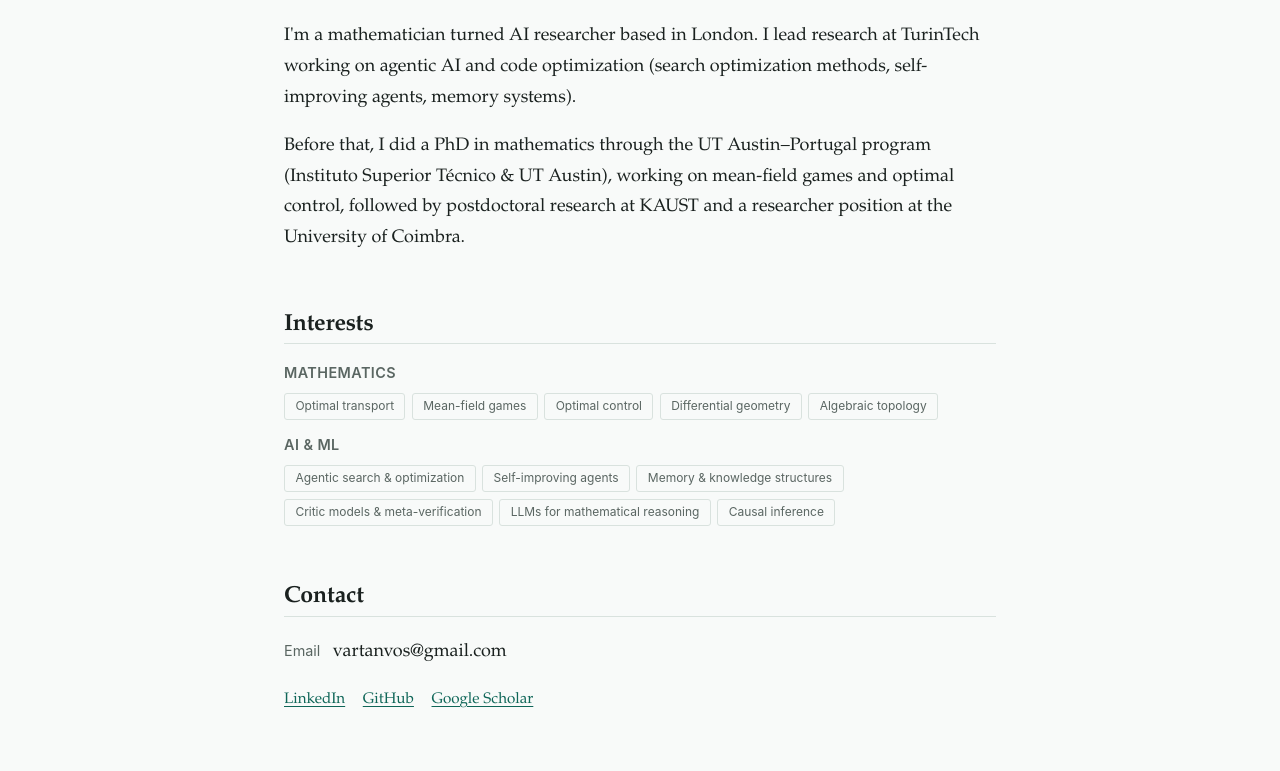
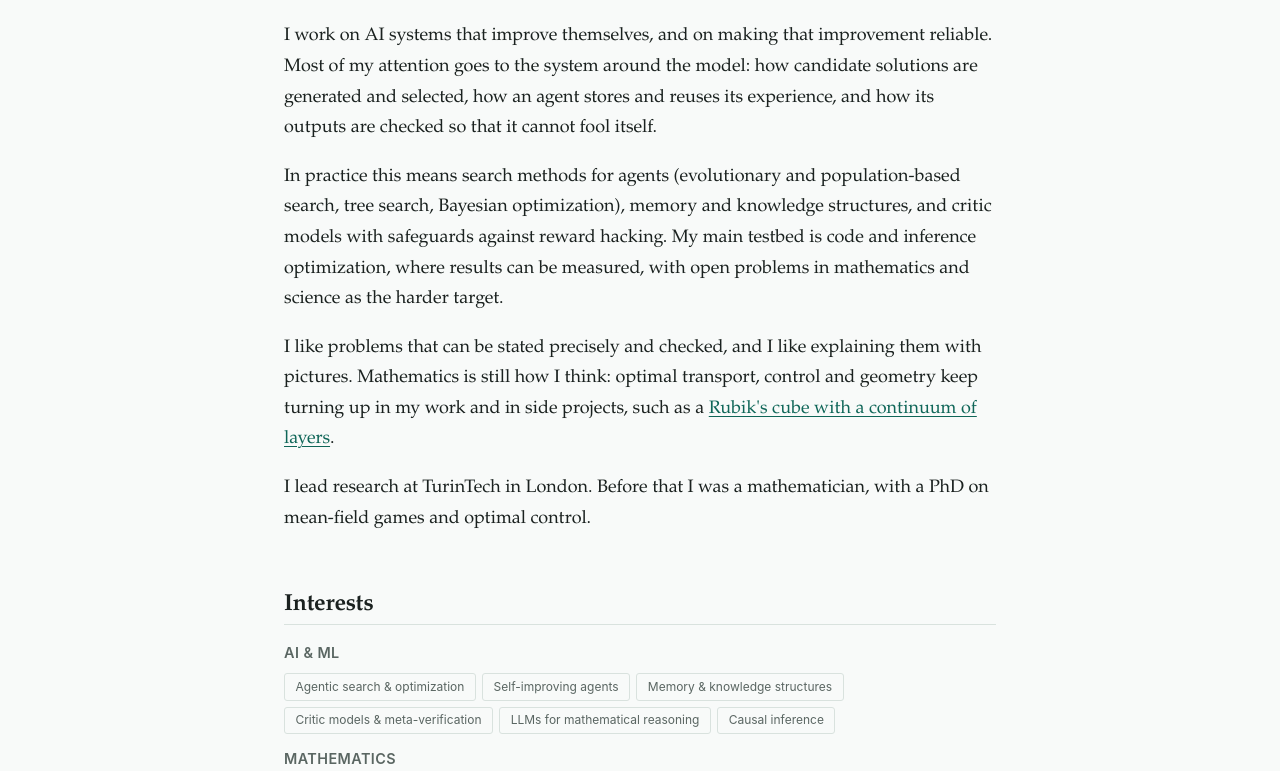
Before and after one commit to VardanVoskanyan/VardanVoskanyan.github.io, a plain HTML site: page index.html in a window 1280 px wide. Shown: the part 275-1046 px from the top of the page. Drawn offline with Linux system fonts and the light colour scheme.

Commit message:
docs(home): rewrite bio around current research interests

```diff
--- a/index.html
+++ b/index.html
@@ -24,35 +24,40 @@
         <div class="avatar" aria-hidden="true">VV</div>
         <div class="hero-text">
           <h1>Vardan Voskanyan</h1>
-          <p class="tagline">Mathematician &rarr; AI researcher, London</p>
+          <p class="tagline">Research on self-improving AI systems, London</p>
         </div>
       </div>
 
       <p>
-        I'm a mathematician turned AI researcher based in London. I lead research
-        at TurinTech working on agentic AI and code optimization (search
-        optimization methods, self-improving agents, memory systems).
+        I work on AI systems that improve themselves, and on making that
+        improvement reliable. Most of my attention goes to the system around
+        the model: how candidate solutions are generated and selected, how an
+        agent stores and reuses its experience, and how its outputs are checked
+        so that it cannot fool itself.
       </p>
       <p>
-        Before that, I did a PhD in mathematics through the UT Austin&ndash;Portugal
-        program (Instituto Superior T&eacute;cnico &amp; UT Austin), working on
-        mean-field games and optimal control, followed by postdoctoral research at
-        KAUST and a researcher position at the University of Coimbra.
+        In practice this means search methods for agents (evolutionary and
+        population-based search, tree search, Bayesian optimization), memory and
+        knowledge structures, and critic models with safeguards against reward
+        hacking. My main testbed is code and inference optimization, where
+        results can be measured, with open problems in mathematics and science
+        as the harder target.
+      </p>
+      <p>
+        I like problems that can be stated precisely and checked, and I like
+        explaining them with pictures. Mathematics is still how I think: optimal
+        transport, control and geometry keep turning up in my work and in side
+        projects, such as a <a href="blog/infini-cube.html">Rubik's cube with a
+        continuum of layers</a>.
+      </p>
+      <p>
+        I lead research at TurinTech in London. Before that I was a
+        mathematician, with a PhD on mean-field games and optimal control.
       </p>
 
       <section class="section" id="interests">
         <h2>Interests</h2>
         <div class="pill-groups">
-          <div class="pill-group">
-            <h3>Mathematics</h3>
-            <div class="tag-list">
-              <span class="tag">Optimal transport</span>
-              <span class="tag">Mean-field games</span>
-              <span class="tag">Optimal control</span>
-              <span class="tag">Differential geometry</span>
-              <span class="tag">Algebraic topology</span>
-            </div>
-          </div>
           <div class="pill-group">
             <h3>AI &amp; ML</h3>
             <div class="tag-list">
@@ -62,6 +67,16 @@
               <span class="tag">Critic models &amp; meta-verification</span>
               <span class="tag">LLMs for mathematical reasoning</span>
               <span class="tag">Causal inference</span>
+            </div>
+          </div>
+          <div class="pill-group">
+            <h3>Mathematics</h3>
+            <div class="tag-list">
+              <span class="tag">Optimal transport</span>
+              <span class="tag">Mean-field games</span>
+              <span class="tag">Optimal control</span>
+              <span class="tag">Differential geometry</span>
+              <span class="tag">Algebraic topology</span>
             </div>
           </div>
         </div>
```
